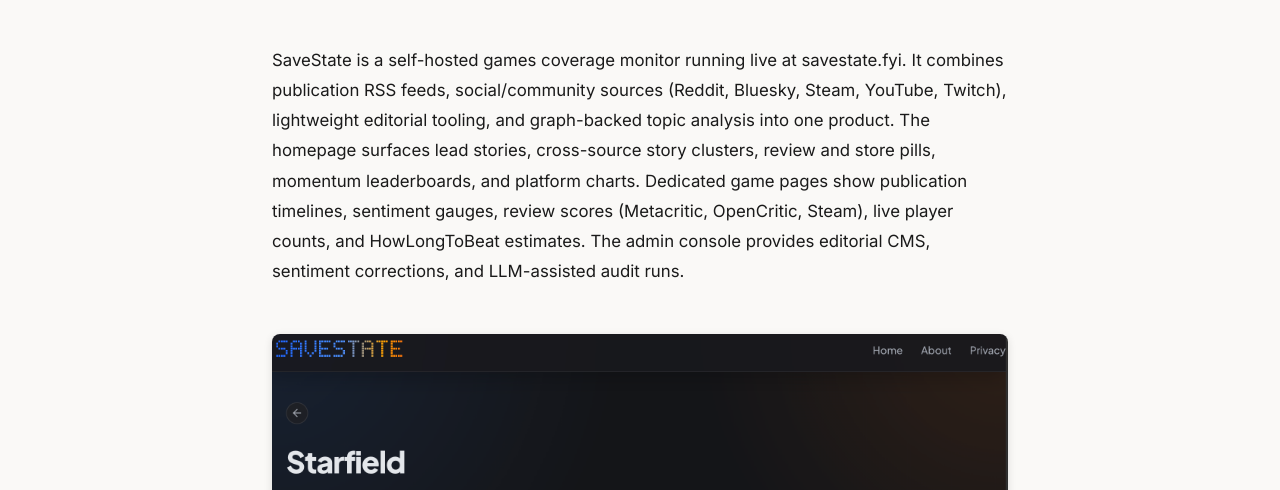
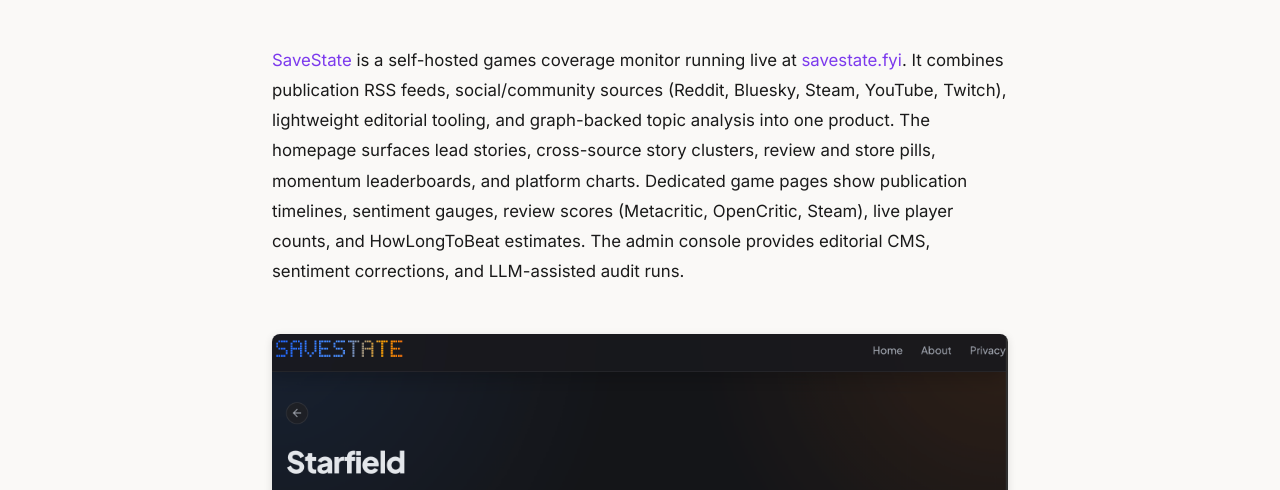
Before and after one commit to SushiTigar/sushitigar.github.io, an Astro site: page /projects/savestate-fyi in a window 1280 px wide. Shown: the part 310-800 px from the top of the page. Built offline with nearby package versions, Linux system fonts and the light colour scheme; Astro itself is replaced by a stand-in of ours.

Commit message:
link SaveState to savestate.fyi

```diff
--- a/src/content/projects/savestate-fyi.md
+++ b/src/content/projects/savestate-fyi.md
@@ -12,4 +12,4 @@
 published: true
 ---
 
-SaveState is a self-hosted games coverage monitor running live at savestate.fyi. It combines publication RSS feeds, social/community sources (Reddit, Bluesky, Steam, YouTube, Twitch), lightweight editorial tooling, and graph-backed topic analysis into one product. The homepage surfaces lead stories, cross-source story clusters, review and store pills, momentum leaderboards, and platform charts. Dedicated game pages show publication timelines, sentiment gauges, review scores (Metacritic, OpenCritic, Steam), live player counts, and HowLongToBeat estimates. The admin console provides editorial CMS, sentiment corrections, and LLM-assisted audit runs.
+[SaveState](https://savestate.fyi) is a self-hosted games coverage monitor running live at [savestate.fyi](https://savestate.fyi). It combines publication RSS feeds, social/community sources (Reddit, Bluesky, Steam, YouTube, Twitch), lightweight editorial tooling, and graph-backed topic analysis into one product. The homepage surfaces lead stories, cross-source story clusters, review and store pills, momentum leaderboards, and platform charts. Dedicated game pages show publication timelines, sentiment gauges, review scores (Metacritic, OpenCritic, Steam), live player counts, and HowLongToBeat estimates. The admin console provides editorial CMS, sentiment corrections, and LLM-assisted audit runs.
```
Also changed, not shown: projects/savestate-fyi/index.html (+1 -1 lines).
